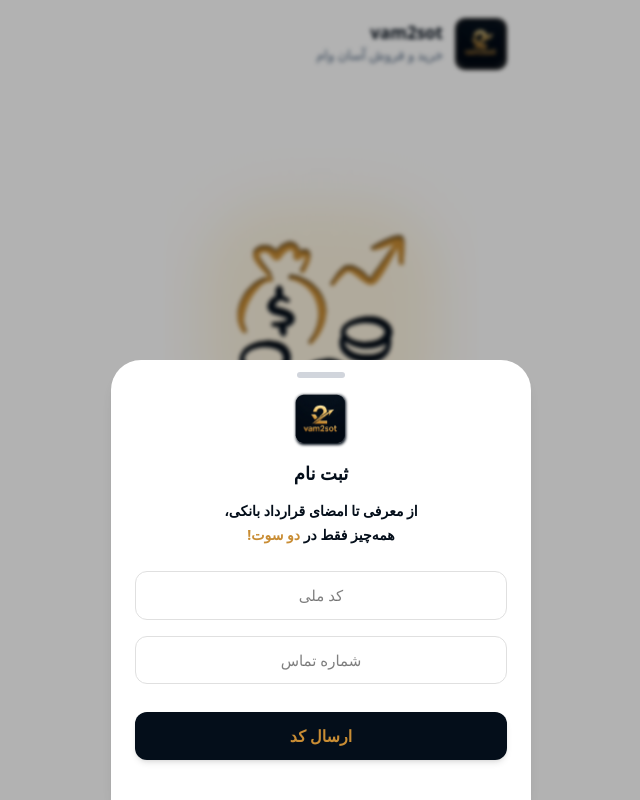
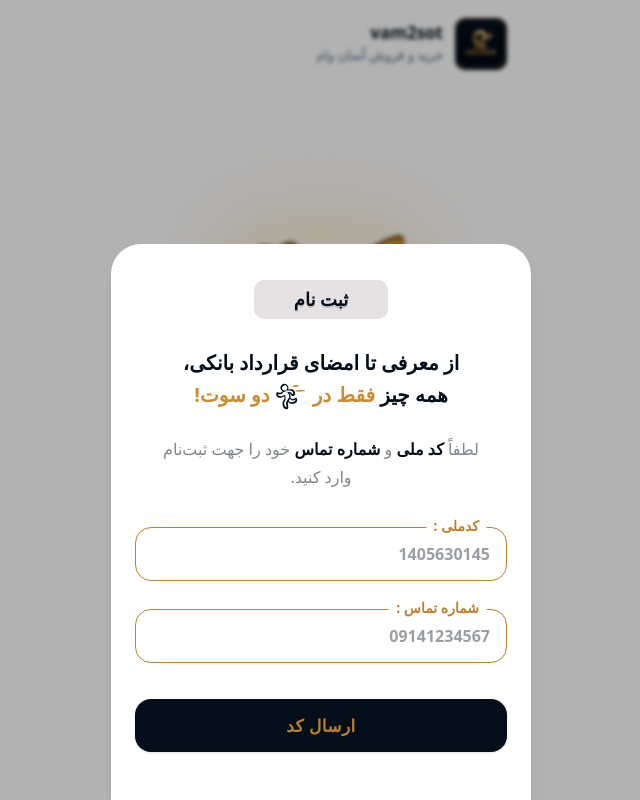
Before and after one commit to malahatmrd/telegram-webapp, a React (Vite) app: page /splash/start in a window 1280 px wide. Both pictures are taken after a click on the button "شروع!". Shown: the whole page, without its empty margins (319-959 px from the left). Built offline with nearby package versions, Linux system fonts and the light colour scheme; a web font is replaced by a local one.

Commit message:
final update SignUpPage

```diff
--- a/src/assets/assets.js
+++ b/src/assets/assets.js
@@ -17,6 +17,8 @@ import Vector1 from "./Vector-1.svg";
 import logo from "./logo.svg"
 import butBack from "./arrow_R.svg"
 import FrameDolar from "./Frame_dolar.svg"
+import Group from "./Group.svg"
+
 
 export const assets = {
   FrameDolar,
@@ -38,6 +40,7 @@ export const assets = {
   Time_Watch,
   Vector,
   Vector1,
+  Group
 };
 
 export default assets;
--- a/src/pages/Auth/SignUp.jsx
+++ b/src/pages/Auth/SignUp.jsx
@@ -11,33 +11,79 @@ export default function SignUp({ onClose }) {
             aria-modal="true"
         >
             <motion.div
-        className="relative w-full max-w-[420px] bg-white rounded-t-[30px] shadow-lg p-6 pb-10 text-center"
+                className="relative w-full max-w-[420px] bg-white rounded-t-[30px] shadow-lg px-6 pt-9 pb-12 text-center"
                 initial={{ y: "100%" }}
                 animate={{ y: 0 }}
                 exit={{ y: "100%" }}
                 transition={{ duration: 0.45, ease: [0.25, 0.1, 0.25, 1] }}
                 onClick={(e) => e.stopPropagation()}
             >
-        <div className="absolute top-3 left-0 right-0 flex justify-center">
-          <div className="w-12 h-1.5 bg-gray-300 rounded-full"></div>
+                <div className="mx-auto mb-7 inline-flex items-center justify-center rounded-[10px] bg-[#E6E2E4] text-[#040E1A] text-[18px] font-bold px-10 py-1.5 [text-shadow:0_2px_0_rgba(0,0,0,0.12)]">
+  ثبت نام
 </div>
 
-        <div className="flex justify-center mt-2 mb-3">
-          <img src={assets.logo} alt="logo" className="w-14 h-14 object-contain" />
+
+
+                <p className="text-[20px] font-bold text-[#040E1A] leading-8 text-center mb-5">
+                    از معرفی تا امضای قرارداد بانکی،
+                    <br />
+                    <span className="text-[#040E1A]">
+                        همه چیز <span className="text-[#C98D34]">فقط</span>{" "}
+                        <span className="text-[#C98D34]">در</span>
+                    </span>
+                    <img
+                        src={assets.Group}
+                        alt="group"
+                        className="inline-block mx-1 w-[35px] h-[35px] object-contain align-middle"
+                    />
+                    <span className="text-[#C98D34]">دو سوت!</span>
+                </p>
+
+                <p className="text-[16px] leading-7 text-center font-medium text-[#040E1A80] mb-9">
+                    لطفاً <span className="text-[#040E1A] font-bold">کد ملی</span> و{" "}
+                    <span className="text-[#040E1A] font-bold">شماره تماس</span> خود را جهت ثبت‌نام
+                    <br />
+                    وارد کنید.
+                </p>
+
+                <form className="space-y-7">
+                    <div className="relative group">
+                        <label
+                            className="absolute right-5 -top-3 px-2 text-[14px] font-bold text-[#BC802A]
+               bg-white rounded-2xl">
+                            کدملی :
+                        </label>
+                        <input
+                            type="text"
+                            inputMode="numeric"
+                            placeholder="1405630145"
+                            className="w-full rounded-2xl border border-[#BC802A] bg-white text-right
+               text-[16px] font-bold text-[#040E1A66] placeholder-[#040E1A66]
+               py-3.5 px-4 outline-none focus:ring-0 focus:border-[#BC802A]
+               hover:bg-[#FFF9F9] focus:bg-[#FFF9F9] transition-colors duration-200"
+                        />
                     </div>
 
-        <h2 className="text-[18px] font-bold text-[#040E1A] mb-3">ثبت نام</h2>
-        <p className="text-[14px] font-semibold text-[#040E1A] leading-6 mb-6">
-          از معرفی تا امضای قرارداد بانکی،<br /> همه‌چیز فقط در <span className="text-[#C98D34]">دو سوت!</span>
-        </p>
+                    <div className="relative group">
+                        <label
+                            className="absolute right-5 -top-3 px-2 text-[14px] font-bold text-[#BC802A]
+               bg-white rounded-2xl">
+                            شماره تماس :
+                        </label>
+                        <input
+                            type="tel"
+                            placeholder="09141234567"
+                            className="w-full rounded-2xl border border-[#BC802A] bg-white text-right
+               text-[16px] font-bold text-[#040E1A66] placeholder-[#040E1A66]
+               py-3.5 px-4 outline-none focus:ring-0 focus:border-[#BC802A]
+               hover:bg-[#FFF9F9] focus:bg-[#FFF9F9] transition-colors duration-200"
+                        />
+                    </div>
 
-        <form className="space-y-4">
-          <input type="text" inputMode="numeric" placeholder="کد ملی"
-            className="w-full border border-[#E0E0E0] rounded-xl py-3 px-4 text-center text-[15px] font-medium outline-none focus:ring-2 focus:ring-[#C98D34]" />
-          <input type="tel" placeholder="شماره تماس"
-            className="w-full border border-[#E0E0E0] rounded-xl py-3 px-4 text-center text-[15px] font-medium outline-none focus:ring-2 focus:ring-[#C98D34]" />
-          <button type="submit"
-            className="w-full bg-[#040E1A] text-[#C98D34] rounded-xl py-3 font-bold text-[16px] mt-3 shadow-md">
+                    <button
+                        type="submit"
+                        className="mt-2 w-full bg-[#040E1A] text-[#BC802A] rounded-2xl py-3.5 text-[17px] font-extrabold tracking-wide shadow-sm active:scale-95 transition-transform duration-150 cursor-pointer"
+                    >
                         ارسال کد
                     </button>
                 </form>
--- a/src/pages/SplashScreen/SplashScreenStart.jsx
+++ b/src/pages/SplashScreen/SplashScreenStart.jsx
@@ -43,7 +43,7 @@ export default function SplashScreenStart() {
         <button
           type="button"
           onClick={() => setShowSignup(true)}
-          className="relative w-full max-w-[340px] mx-auto h-[60px] bg-[#0C1C2E]
+          className="relative w-full max-w-[340px] mx-auto h-[60px] bg-[#040E1A]
                      rounded-2xl font-semibold shadow-[0_10px_24px_rgba(0,0,0,.18)]
                      flex items-center cursor-pointer"
         >
```
Lines whose indentation alone changed are shown as unchanged.
